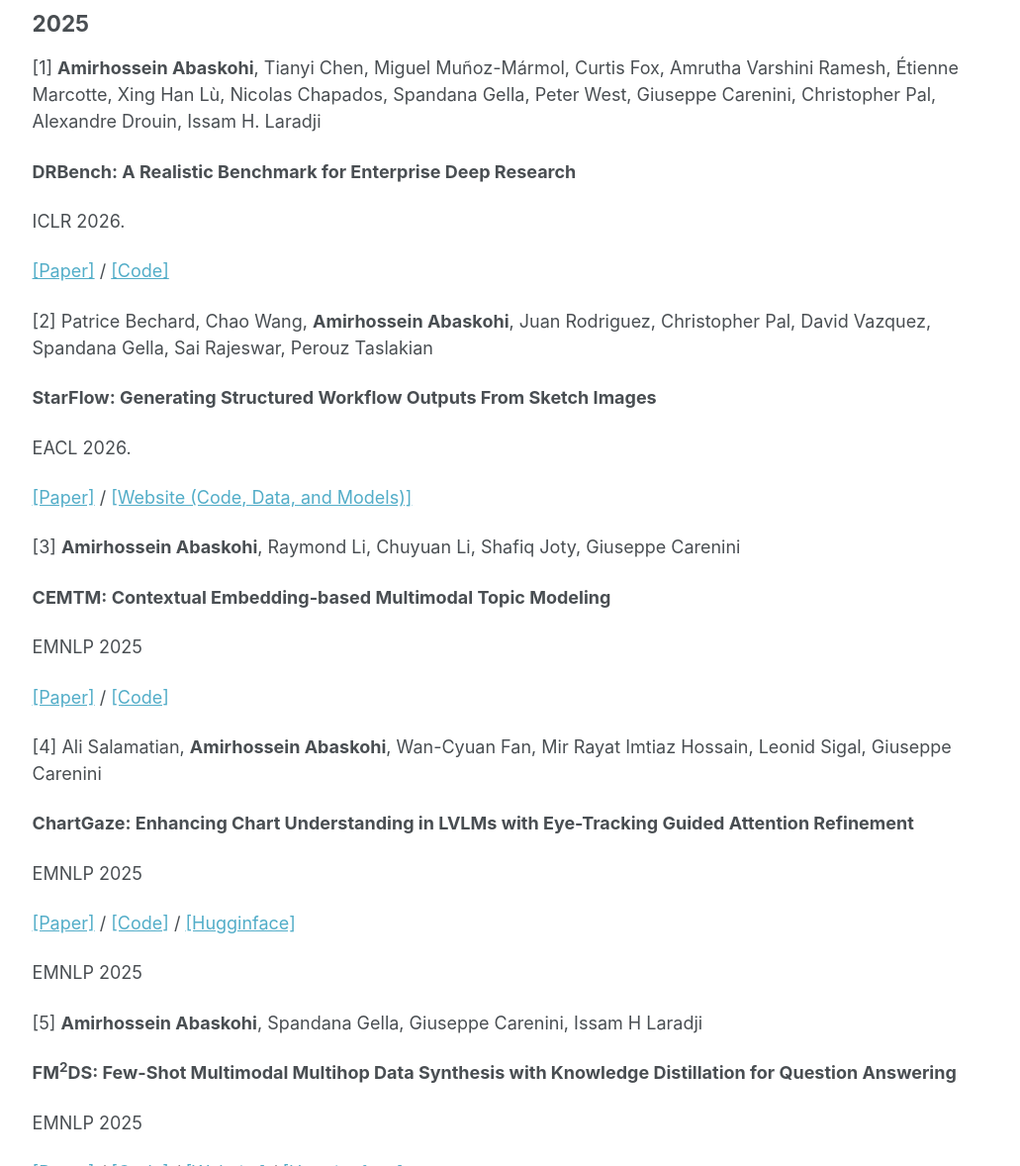
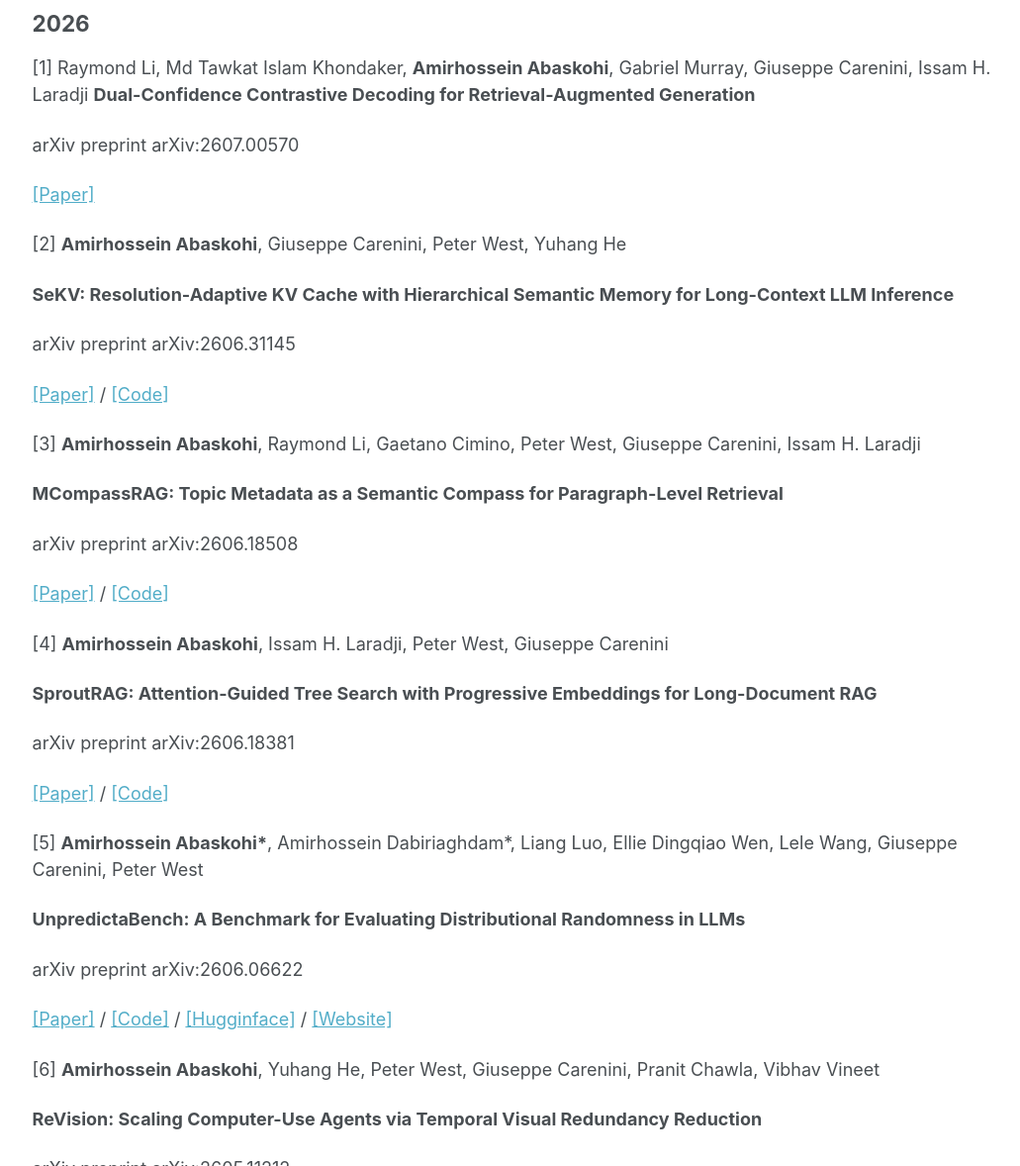
Before and after one commit to AmirAbaskohi/AmirAbaskohi.github.io, a Jekyll site: the page built from _pages/publications.md, in a window 1280 px wide and 1400 px high, cut to the strip 222-1400 px from the top of the window. Shown: the whole strip at 99% size, without its empty margins (249-1280 px from the left). Built offline with Jekyll 4.4.1, drawn with Linux system fonts in a browser that asks for light colours; some of the changed text lies outside the part shown.

Commit message:
Updated.

```diff
--- a/_pages/publications.md
+++ b/_pages/publications.md
@@ -9,8 +9,63 @@
   <div class="wordwrap">You can also find my articles on <a href="{{site.author.googlescholar}}">my Google Scholar profile</a>.</div>
 {% endif %}
 
-## 2025
-[1] __Amirhossein Abaskohi__, Tianyi Chen, Miguel Muñoz-Mármol, Curtis Fox, Amrutha Varshini Ramesh, Étienne Marcotte, Xing Han Lù, Nicolas Chapados, Spandana Gella, Peter West, Giuseppe Carenini, Christopher Pal, Alexandre Drouin, Issam H. Laradji
+## 2026
+[1] Raymond Li, Md Tawkat Islam Khondaker, __Amirhossein Abaskohi__, Gabriel Murray, Giuseppe Carenini, Issam H. Laradji
+**Dual-Confidence Contrastive Decoding for Retrieval-Augmented Generation**
+
+arXiv preprint arXiv:2607.00570
+
+[\[Paper\]](https://arxiv.org/abs/2607.00570)
+
+[2] __Amirhossein Abaskohi__, Giuseppe Carenini, Peter West, Yuhang He
+
+**SeKV: Resolution-Adaptive KV Cache with Hierarchical Semantic Memory for Long-Context LLM Inference**
+
+arXiv preprint arXiv:2606.31145
+
+[\[Paper\]](https://arxiv.org/abs/2606.31145) / [\[Code\]](https://github.com/AmirAbaskohi/SeKV)
+
+[3] __Amirhossein Abaskohi__, Raymond Li, Gaetano Cimino, Peter West, Giuseppe Carenini, Issam H. Laradji
+
+**MCompassRAG: Topic Metadata as a Semantic Compass for Paragraph-Level Retrieval**
+
+arXiv preprint arXiv:2606.18508
+
+[\[Paper\]](https://arxiv.org/abs/2606.18508) / [\[Code\]](https://github.com/AmirAbaskohi/MCompassRAG)
+
+[4] __Amirhossein Abaskohi__, Issam H. Laradji, Peter West, Giuseppe Carenini
+
+**SproutRAG: Attention-Guided Tree Search with Progressive Embeddings for Long-Document RAG**
+
+arXiv preprint arXiv:2606.18381
+
+[\[Paper\]](https://arxiv.org/abs/2606.18381) / [\[Code\]](https://github.com/AmirAbaskohi/SproutRAG)
+
+[5] __Amirhossein Abaskohi\*__, Amirhossein Dabiriaghdam\*, Liang Luo, Ellie Dingqiao Wen, Lele Wang, Giuseppe Carenini, Peter West
+
+**UnpredictaBench: A Benchmark for Evaluating Distributional Randomness in LLMs**
+
+arXiv preprint arXiv:2606.06622
+
+[\[Paper\]](https://arxiv.org/abs/2606.06622) / [\[Code\]](https://github.com/UnpredictaBench/UnpredictaBenchCode) / [\[Hugginface\]](https://huggingface.co/datasets/UnpredictaBench/UnpredictaBench) / [\[Website\]](https://unpredictabenchmark.github.io/)
+
+[6] __Amirhossein Abaskohi__, Yuhang He, Peter West, Giuseppe Carenini, Pranit Chawla, Vibhav Vineet
+
+**ReVision: Scaling Computer-Use Agents via Temporal Visual Redundancy Reduction**
+
+arXiv preprint arXiv:2605.11212
+
+[\[Paper\]](https://arxiv.org/abs/2605.11212)
+
+[7] Raymond Li, __Amirhossein Abaskohi__, Chuyuan Li, Gabriel Murray, Giuseppe Carenini
+
+**Improving Topic Modeling by Distilling Soft Labels from Language Models**
+
+ICML 2026.
+
+[\[Paper\]](https://arxiv.org/abs/2602.17907) / [\[Code\]](https://github.com/raymondzmc/dsl-topic-models)
+
+[8] __Amirhossein Abaskohi__, Tianyi Chen, Miguel Muñoz-Mármol, Curtis Fox, Amrutha Varshini Ramesh, Étienne Marcotte, Xing Han Lù, Nicolas Chapados, Spandana Gella, Peter West, Giuseppe Carenini, Christopher Pal, Alexandre Drouin, Issam H. Laradji
 
 **DRBench: A Realistic Benchmark for Enterprise Deep Research**
 
```
Also changed, not shown: other parts of _pages/publications.md (+18 -16 lines), _pages/about.md (+24 -27 lines), 1 other file.
